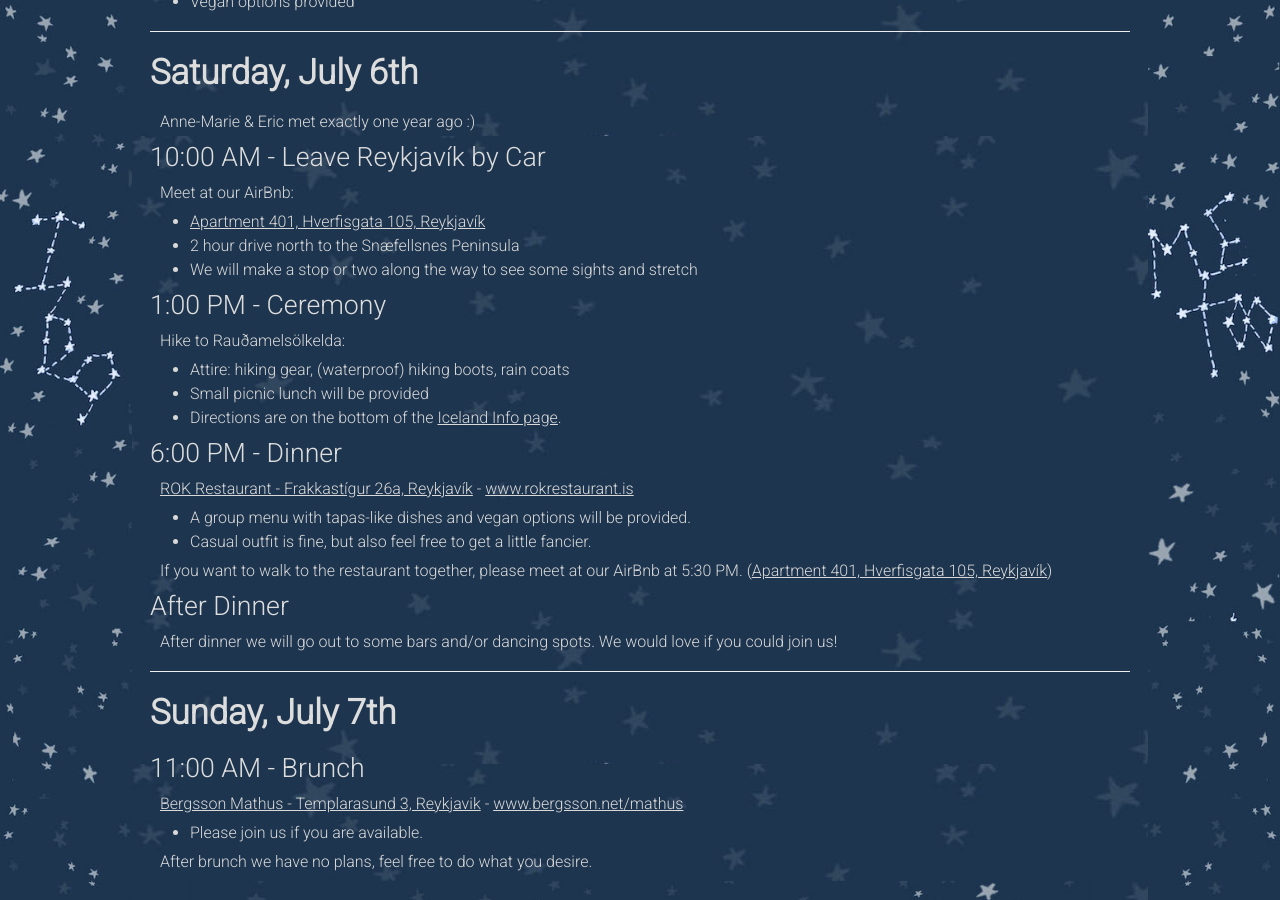
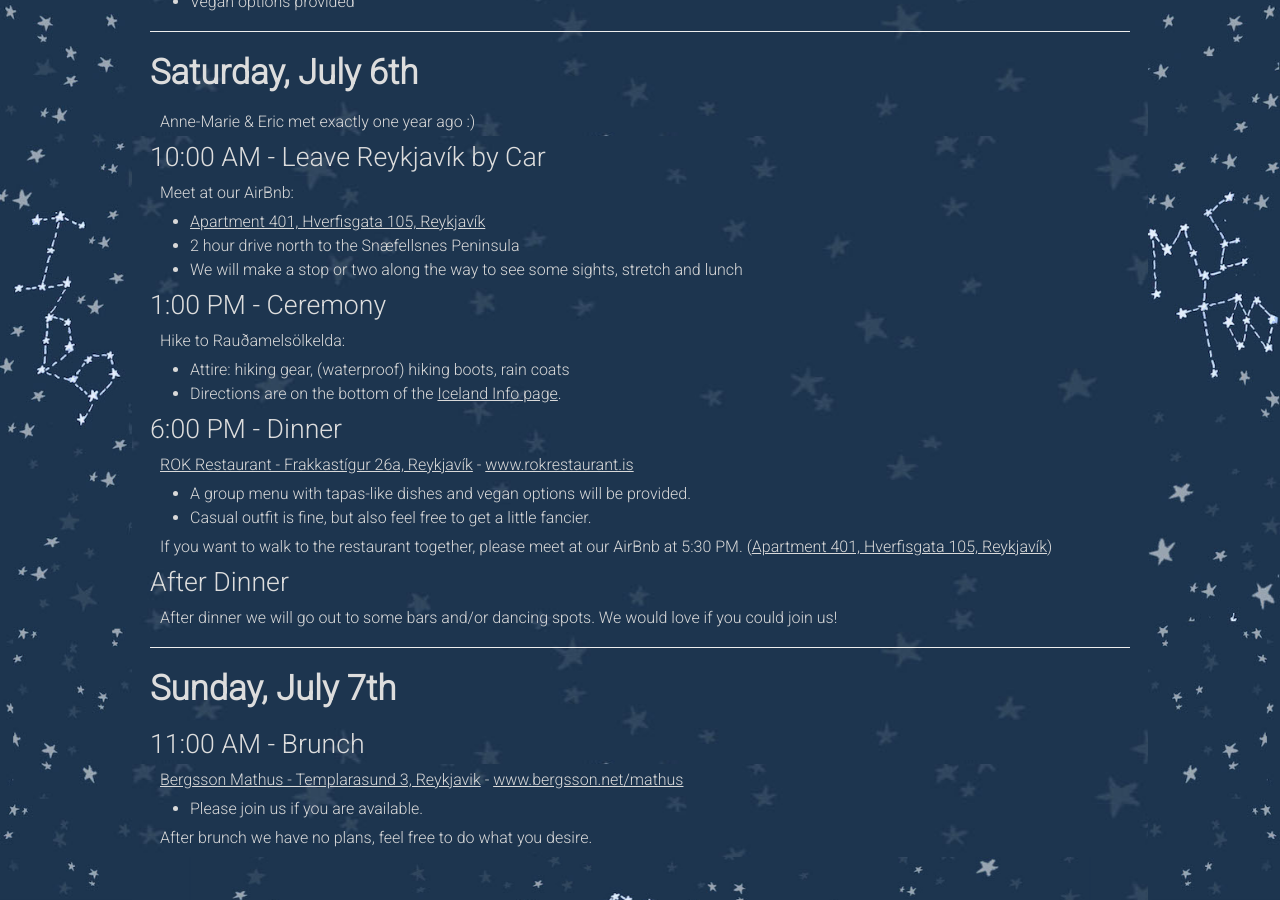
Before and after one commit to rltvty/olkelda, a Jekyll site: the page built from schedule.md, in a window 1280 px wide and 900 px high, scrolled down 590 px. Built offline with Jekyll 4.4.1, drawn with Linux system fonts in a browser that asks for light colours.

Commit message:
content adjustment

```diff
--- a/schedule.md
+++ b/schedule.md
@@ -30,12 +30,11 @@ Anne-Marie & Eric met exactly one year ago :)
 Meet at our AirBnb:
 * [Apartment 401, Hverfisgata 105, Reykjavík](https://goo.gl/maps/XRSJt8agZ1s)
 * 2 hour drive north to the Snæfellsnes Peninsula
-* We will make a stop or two along the way to see some sights and stretch
+* We will make a stop or two along the way to see some sights, stretch and lunch
 
 ## 1:00 PM - Ceremony
 Hike to Rauðamelsölkelda:
 * Attire: hiking gear, (waterproof) hiking boots, rain coats
-* Small picnic lunch will be provided
 * Directions are on the bottom of the [Iceland Info page](https://rltvty.github.io/olkelda/icelandinfo.html).
 
 ## 6:00 PM - Dinner
```
